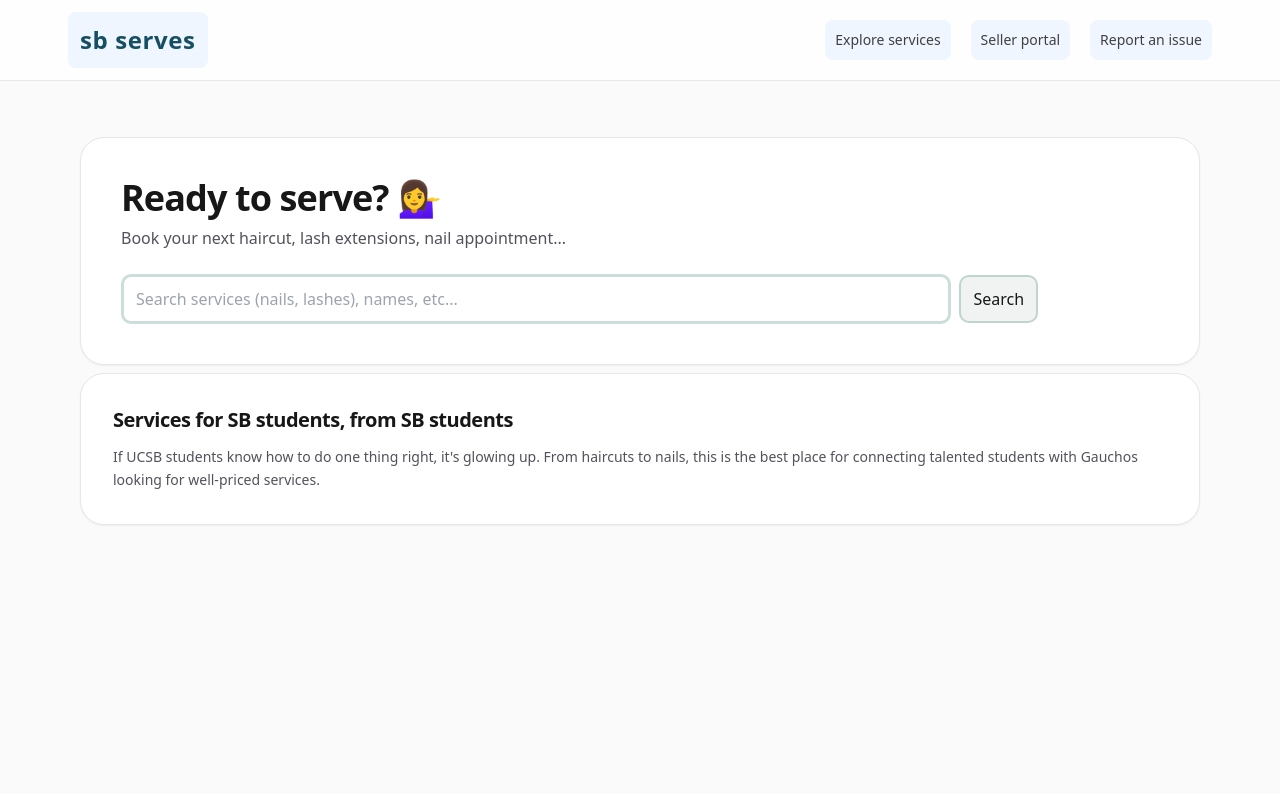
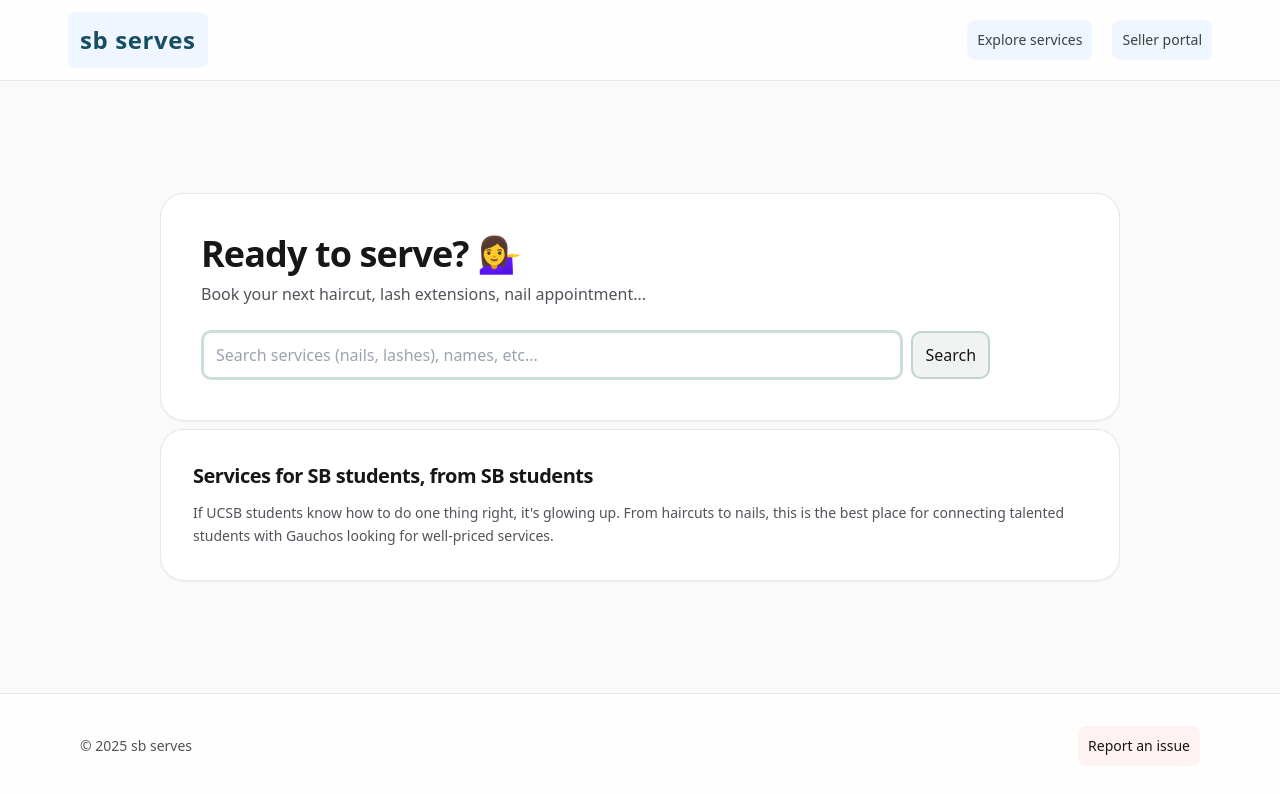
Before and after one commit to mintoku/sb-serves, a Next.js app: page / in a window 1280 px wide. Shown: the top 794 px of the page. Built offline with nearby package versions, Linux system fonts and the light colour scheme; no server answers; the database is empty; a web font is replaced by a local one.

Commit message:
add footer

```diff
--- /dev/null
+++ b/app/components/nav/SiteFooter.tsx
@@ -0,0 +1,27 @@
+// app/components/nav/SiteFooter.tsx
+import Link from "next/link";
+
+export default function SiteFooter() {
+  return (
+    <footer className="border-t bg-white/80 backdrop-blur">
+      <div className="mx-auto max-w-6xl px-4 py-8">
+        <div className="flex flex-col items-center justify-between gap-4 sm:flex-row">
+          {/* Left: brand */}
+          <p className="text-sm text-neutral-600">
+            © {new Date().getFullYear()} sb serves
+          </p>
+
+          {/* Right: links */}
+          <nav className="flex items-center gap-4 text-sm">
+            <Link
+              href="/issue"
+              className="hover:text-black p-2 border-2 border-red-50 bg-red-50 rounded-lg"
+            >
+              Report an issue
+            </Link>
+          </nav>
+        </div>
+      </div>
+    </footer>
+  );
+}
--- a/app/components/nav/SiteHeader.tsx
+++ b/app/components/nav/SiteHeader.tsx
@@ -65,13 +65,6 @@ export default function SiteHeader() {
 
           {loggedIn && <SignOutButton />}
 
-
-          <Link
-            href="/issue"
-            className="hover:text-black p-2 border-2 border-blue-50 bg-blue-50 rounded-lg"
-          >
-            Report an issue
-          </Link>
         </nav>
       </div>
     </header>
--- a/app/layout.tsx
+++ b/app/layout.tsx
@@ -6,6 +6,8 @@
 
 import "./globals.css";
 import SiteHeader from "@/app/components/nav/SiteHeader";
+import SiteFooter from "@/app/components/nav/SiteFooter";
+
 import { Inter, Playfair_Display } from "next/font/google";
 
 // 1) Load fonts and attach them as CSS variables
@@ -35,6 +37,7 @@ export default function RootLayout({
       <body className="min-h-screen bg-neutral-50 text-neutral-900 antialiased font-sans">
         <SiteHeader />
         {children}
+        <SiteFooter />
       </body>
     </html>
   );
--- a/app/page.tsx
+++ b/app/page.tsx
@@ -2,9 +2,36 @@
 
 import SearchBar from "@/app/components/search/SearchBar";
 import FeaturedSellers from "@/app/components/home/FeaturedSellers";
+import { createSupabaseServerClient } from "@/lib/supabase/server";
 
-export default function HomePage() {
+
+export default async function HomePage() {
+  const supabase = createSupabaseServerClient();
+
+  // Get logged-in user
+  const {
+    data: { user },
+  } = await supabase.auth.getUser();
+
+  let sellerName: string | null = null;
+
+  if (user) {
+    const { data: profile } = await supabase
+      .from("seller_profiles")
+      .select("name")
+      .eq("id", user.id)
+      .single();
+
+    sellerName = profile?.name ?? null;
+  }
   return (
+    <section className="p-20 py-10 sm:py-14">
+      {/* Greeting */}
+      {sellerName && (
+        <h2 className="mb-6 text-4xl font-semibold tracking-tight">
+          Welcome back, {sellerName}.
+        </h2>
+      )}
 
       <section className="p-20 py-10 sm:py-14">
         {/* TWO-COLUMN HERO */}
@@ -36,9 +63,12 @@ export default function HomePage() {
               students with Gauchos looking for well-priced services.
             </p>
           </div>
+
         </div>
 
         <FeaturedSellers limit={6} />
       </section>
+    </section>
+
   );
 }
--- a/middleware.ts
+++ b/middleware.ts
@@ -44,7 +44,6 @@ export async function middleware(req: NextRequest) {
   return res;
 }
 
-// Apply middleware only where needed (recommended)
 export const config = {
-  matcher: ["/dashboard/:path*"],
+  matcher: ["/", "/dashboard/:path*"],
 };
```
Also changed, not shown: 1 other file (tests, documents, lock files or other folders). Lines whose indentation alone changed are shown as unchanged.
